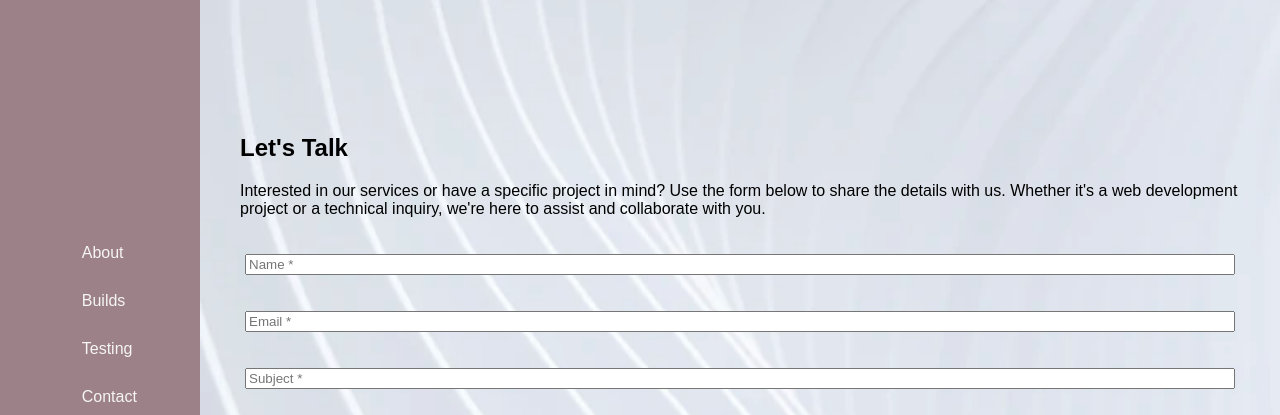
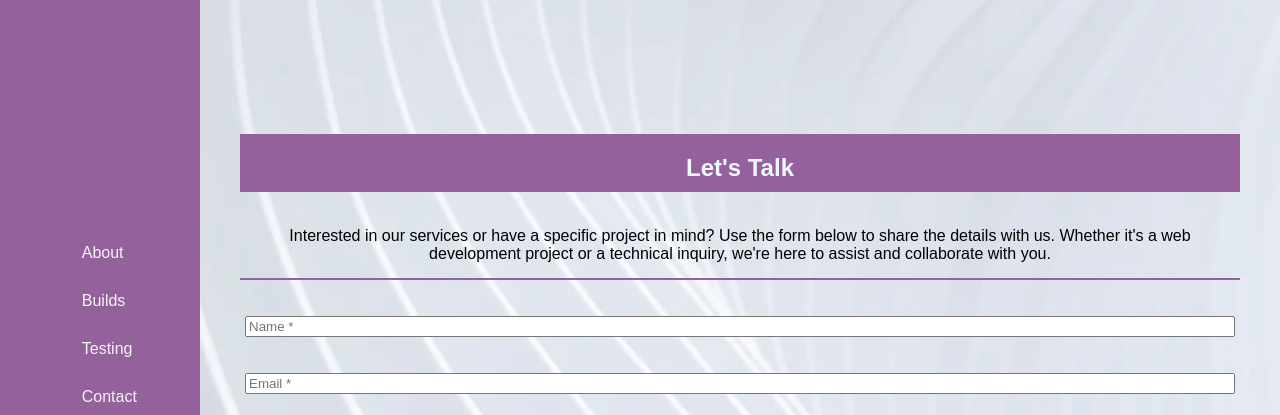
Before and after one commit to codesungrape/Portfolio, a plain HTML site: page html/contact.html in a window 1280 px wide. Shown: the top 415 px of the page. Drawn offline with Linux system fonts and the light colour scheme; files whose address does not match are found by name.

Commit message:
made and added my first JS functionality, when users visit the contact us page the nav backgournd and let's talk header background will change color every two seconds. The colour is consistent throughout. Insipration from the web-developer page which goes from GTA style to corporate style at the click of a certain button.

```diff
--- a/css/contact.css
+++ b/css/contact.css
@@ -34,9 +34,11 @@ header {
 
 /* nav bar section */
 
+
+
 nav {
     height: 100%;
-    background-color: #9D8189; /* Background color for the nav */
+    background-color: #2C4E49; /* Background color for the nav */
     display: flex;
     justify-content: center; /*horizontal*/
     align-items: center; /*vertical*/
@@ -79,8 +81,8 @@ nav ul li a {
 }
 
 nav ul li a:hover {
-    background-color: #7b6369;
-    color: white;
+    background-color: #2C4E49;
+    color: aliceblue;
 }
 
 
@@ -103,7 +105,20 @@ main {
     margin: 20px;
 }
 
+#contact-us-title {
+    text-align: center;
+    background-color:#2C4E49;
+    color: aliceblue;
+    padding-top: 20px;
+    padding-bottom: 10px;;
+}
 
+
+#contact-us-text {
+    padding: 15px;
+    text-align: center;
+    border-bottom: red 2px solid;
+}
 
 /* form section */
 
--- a/html/contact.html
+++ b/html/contact.html
@@ -31,10 +31,10 @@
         <br>
         <section id="contact-us" role="region" aria-labelledby="contact-us-title">
             <h1 id="contact-us-title">Let's Talk</h1>
-            <p>Interested in our services or have a specific project in mind? Use the form below to share the details with us. Whether it's a web development project or a technical inquiry, we're here to assist and collaborate with you.</p>
+            <p id="contact-us-text">Interested in our services or have a specific project in mind? Use the form below to share the details with us. Whether it's a web development project or a technical inquiry, we're here to assist and collaborate with you.</p>
         </section>
 
-        <form action="/submit-form" method="post" aria-labelledby="contact-us-title">
+        <form id="contactForm" action="/submit-form" method="post" aria-labelledby="contact-us-title">
             <input type="text" id="fullname" name="fullname" placeholder="Name *" required><br><br>
 
             <input type="email" id="email" name="email" placeholder="Email *" required><br><br>
@@ -48,6 +48,6 @@
 
 
     <footer></footer>
-
+    <script src="../js/contact.js"></script>
 </body>
 </html>
--- /dev/null
+++ b/js/contact.js
@@ -0,0 +1,138 @@
+
+document.getElementById('contact-us-title').onclick = randomBackgroundColor;
+document.getElementById('nav-container').onclick = randomBackgroundColor
+document.getElementById('contact-us-text').onclick = randomBackgroundColor
+
+
+
+function randomBackgroundColor() {
+    let newBackgroundColor = "";
+    let x = Math.floor(Math.random()*7);
+
+    switch (x){
+        case 0:
+            newBackgroundColor = '#F46036'; //burnt orange
+            break;
+        case 1:
+            newBackgroundColor = '#2E294E'; //dark purple
+            break;
+        case 2:
+            newBackgroundColor = '#1B998B'; //turqu
+            break;
+        case 3:
+            newBackgroundColor= '#E71D36'; //red
+            break
+        case 4:
+            newBackgroundColor = '#EB3358'; //deepPink
+            break;
+        case 5:
+            newBackgroundColor = '#95619C'; //lightPurple
+            break;
+
+    }
+
+    let contactTitleElement = document.getElementById('contact-us-title');
+    let contactTextElement = document.getElementById('contact-us-text');
+    let navElement = document.getElementById('nav-container');
+
+    contactTitleElement.style.backgroundColor = newBackgroundColor;
+    navElement.style.backgroundColor = newBackgroundColor;
+    contactTextElement.style.borderBottom = `2px solid ${newBackgroundColor}`;
+
+}
+
+
+// Set the function to run every 5 seconds (5000 milliseconds) via built-in JS Web API function
+setInterval(randomBackgroundColor, 2000);
+
+
+
+
+
+
+
+
+
+/* copied from GPT- need to understand what this is before i input it
+
+
+document.getElementById('contactForm').addEventListener('submit', function(event) {
+    event.preventDefault(); // Prevent form submission
+
+    // Clear previous error messages
+    clearErrors();
+
+    // Get form values
+    const fullname = document.getElementById('fullname').value;
+    const email = document.getElementById('email').value;
+    const subject = document.getElementById('subject').value;
+    const message = document.getElementById('message').value;
+
+    // Validate form inputs
+    let isValid = true;
+
+    if (fullname === '') {
+        showError('fullname', 'Name is required.');
+        isValid = false;
+    }
+
+    if (email === '') {
+        showError('email', 'Email is required.');
+        isValid = false;
+    } else if (!validateEmail(email)) {
+        showError('email', 'Please enter a valid email address.');
+        isValid = false;
+    }
+
+    if (subject === '') {
+        showError('subject', 'Subject is required.');
+        isValid = false;
+    }
+
+    if (message === '') {
+        showError('message', 'Message is required.');
+        isValid = false;
+    }
+
+    if (isValid) {
+        // Submit form data (optional)
+        fetch('/submit-form', {
+            method: 'POST',
+            headers: {
+                'Content-Type': 'application/json'
+            },
+            body: JSON.stringify({ fullname, email, subject, message })
+        })
+        .then(response => response.json())
+        .then(data => {
+            console.log('Success:', data);
+            alert('Form submitted successfully!');
+            document.getElementById('contactForm').reset(); // Optional: Reset form after submission
+        })
+        .catch(error => {
+            console.error('Error:', error);
+            alert('Error submitting form. Please try again later.');
+        });
+    }
+});
+
+function showError(elementId, errorMessage) {
+    const element = document.getElementById(elementId);
+    const errorDiv = document.createElement('div');
+    errorDiv.classList.add('error');
+    errorDiv.textContent = errorMessage;
+    element.parentNode.insertBefore(errorDiv, element.nextSibling);
+}
+
+function clearErrors() {
+    const errorElements = document.querySelectorAll('.error');
+    errorElements.forEach(function(element) {
+        element.remove();
+    });
+}
+
+function validateEmail(email) {
+    const re = /^[^\s@]+@[^\s@]+\.[^\s@]+$/;
+    return re.test(String(email).toLowerCase());
+}
+*/
```
Also changed, not shown: html/index.html (+1 -0 lines).
